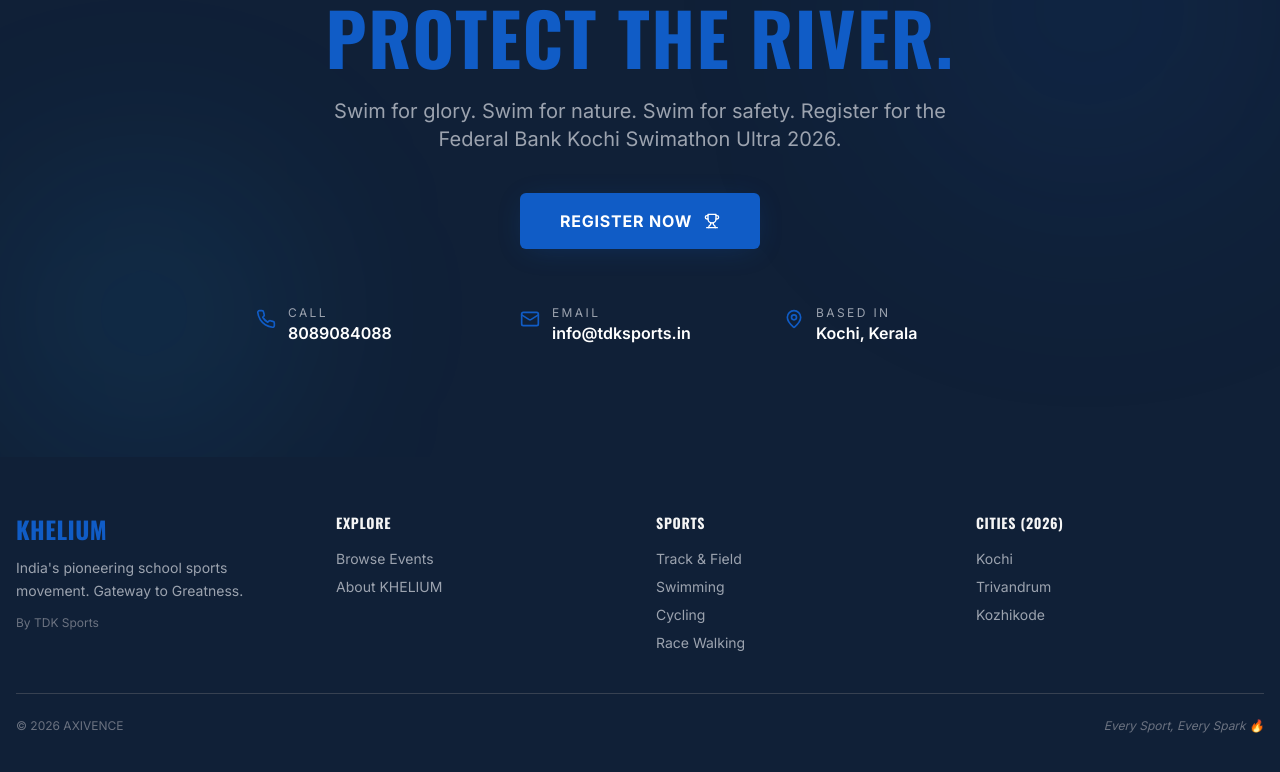
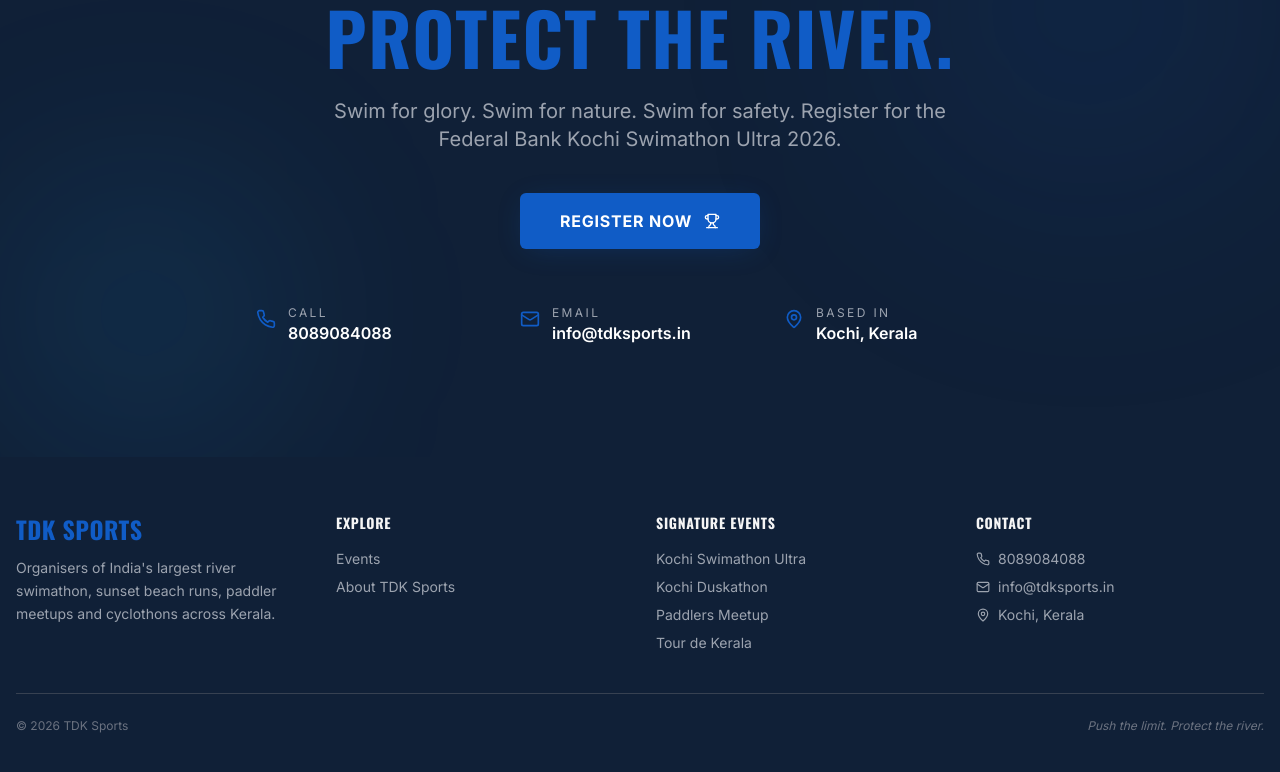
Before and after one commit to desqpaddev/sportz-hub-connect, a React (Vite) app: page / in a window 1280 px wide. Shown: the part 3336-4108 px from the top of the page. Built offline with nearby package versions, Linux system fonts and the light colour scheme; the HTML template or start-up script is replaced by a standard one.

Commit message:
Changes
Co-authored-by: desqpaddev <224851273+desqpaddev@users.noreply.github.com>

```diff
--- a/src/components/Footer.tsx
+++ b/src/components/Footer.tsx
@@ -1,48 +1,44 @@
 import { Link } from "react-router-dom";
+import { Phone, Mail, MapPin } from "lucide-react";
 
 const Footer = () => (
   <footer className="section-dark">
     <div className="container mx-auto px-4 py-14">
       <div className="grid grid-cols-1 md:grid-cols-4 gap-8">
         <div>
-          <h3 className="text-2xl font-bold font-display mb-3 text-primary">KHELIUM</h3>
+          <h3 className="text-2xl font-bold font-display mb-3 text-primary">TDK SPORTS</h3>
           <p className="text-sm text-gray-400 leading-relaxed">
-            India's pioneering school sports movement. Gateway to Greatness.
+            Organisers of India's largest river swimathon, sunset beach runs, paddler meetups and cyclothons across Kerala.
           </p>
-          <p className="text-xs text-gray-500 mt-3">By TDK Sports</p>
         </div>
         <div>
           <h4 className="text-sm font-bold uppercase tracking-wider mb-4">Explore</h4>
           <div className="flex flex-col gap-2">
-            <Link to="/events" className="text-sm text-gray-400 hover:text-primary transition-colors">
-              Browse Events
-            </Link>
-            <Link to="/about" className="text-sm text-gray-400 hover:text-primary transition-colors">
-              About KHELIUM
-            </Link>
+            <Link to="/events" className="text-sm text-gray-400 hover:text-primary transition-colors">Events</Link>
+            <Link to="/about" className="text-sm text-gray-400 hover:text-primary transition-colors">About TDK Sports</Link>
           </div>
         </div>
         <div>
-          <h4 className="text-sm font-bold uppercase tracking-wider mb-4">Sports</h4>
+          <h4 className="text-sm font-bold uppercase tracking-wider mb-4">Signature Events</h4>
           <div className="flex flex-col gap-2 text-sm text-gray-400">
-            <span>Track & Field</span>
-            <span>Swimming</span>
-            <span>Cycling</span>
-            <span>Race Walking</span>
+            <span>Kochi Swimathon Ultra</span>
+            <span>Kochi Duskathon</span>
+            <span>Paddlers Meetup</span>
+            <span>Tour de Kerala</span>
           </div>
         </div>
         <div>
-          <h4 className="text-sm font-bold uppercase tracking-wider mb-4">Cities (2026)</h4>
+          <h4 className="text-sm font-bold uppercase tracking-wider mb-4">Contact</h4>
           <div className="flex flex-col gap-2 text-sm text-gray-400">
-            <span>Kochi</span>
-            <span>Trivandrum</span>
-            <span>Kozhikode</span>
+            <a href="tel:8089084088" className="flex items-center gap-2 hover:text-primary transition-colors"><Phone size={14} /> 8089084088</a>
+            <a href="mailto:info@tdksports.in" className="flex items-center gap-2 hover:text-primary transition-colors"><Mail size={14} /> info@tdksports.in</a>
+            <span className="flex items-center gap-2"><MapPin size={14} /> Kochi, Kerala</span>
           </div>
         </div>
       </div>
       <div className="mt-10 pt-6 border-t border-gray-700 flex flex-col md:flex-row items-center justify-between gap-4">
-        <p className="text-xs text-gray-500">© 2026 AXIVENCE</p>
-        <p className="text-xs text-gray-500 italic">Every Sport, Every Spark 🔥</p>
+        <p className="text-xs text-gray-500">© {new Date().getFullYear()} TDK Sports</p>
+        <p className="text-xs text-gray-500 italic">Push the limit. Protect the river.</p>
       </div>
     </div>
   </footer>
```
